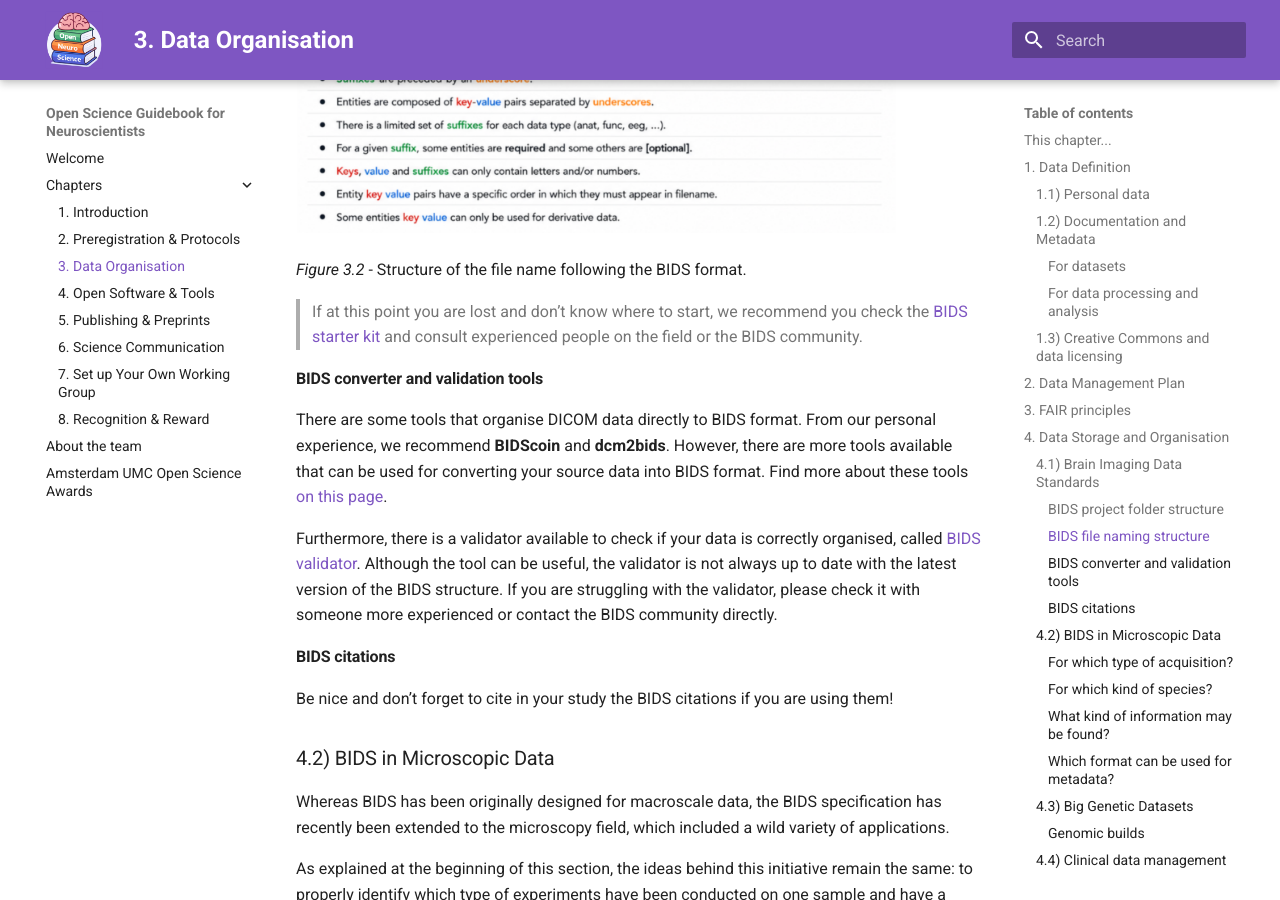
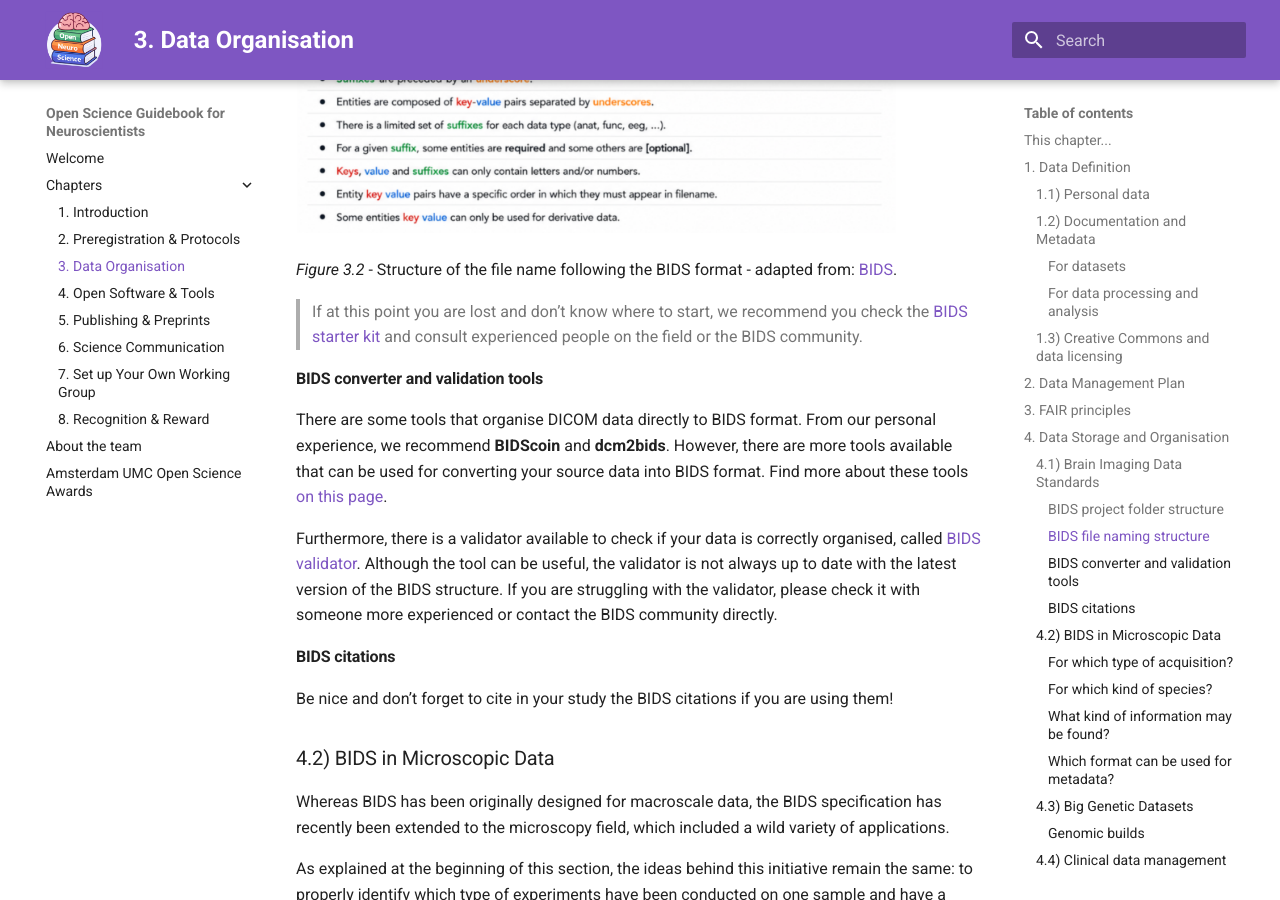
Before and after one commit to ANW-Open-Science/Open-Science-Guidebook-for-Neuroscientists, an MkDocs documentation site: the page built from docs/tabs/3-data_organisation.md, in a window 1280 px wide and 900 px high, scrolled down 5613 px. Built offline with MkDocs 1.6.1 and Material for MkDocs 9.7.7, drawn with Linux system fonts in a browser that asks for light colours.

Commit message:
Update 3-data_organisation.md
Add source image 3.2

```diff
--- a/docs/tabs/3-data_organisation.md
+++ b/docs/tabs/3-data_organisation.md
@@ -107,7 +107,7 @@ Finally, the files MUST be named in a certain way to be machine-readable. There
 
 ![BIDS file name structure](../assets/images/BIDS2_Improved_Sanne.png){width="600"}
 
-*Figure 3.2* - Structure of the file name following the BIDS format.
+*Figure 3.2* - Structure of the file name following the BIDS format - adapted from: [BIDS](https://bids.neuroimaging.io/getting_started/folders_and_files/files.html).
 
 > If at this point you are lost and don’t know where to start, we recommend you check the [BIDS starter kit](https://bids-standard.github.io/bids-starter-kit/) and consult experienced people on the field or the BIDS community.
 
```
